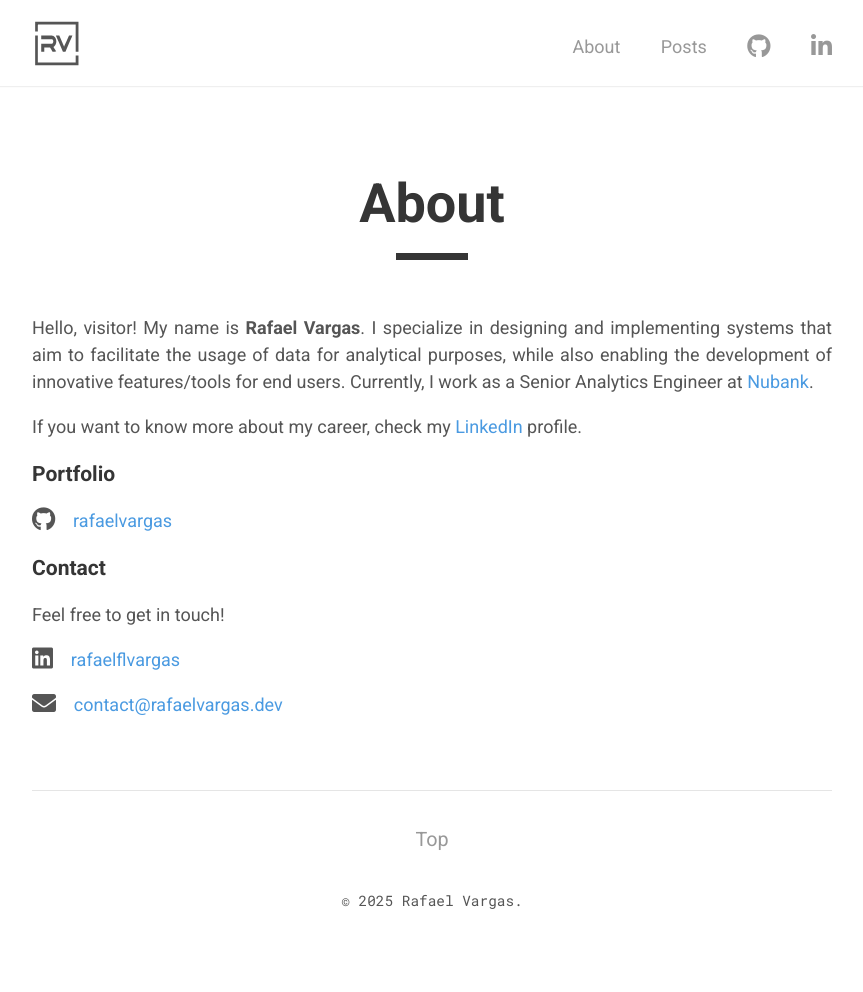
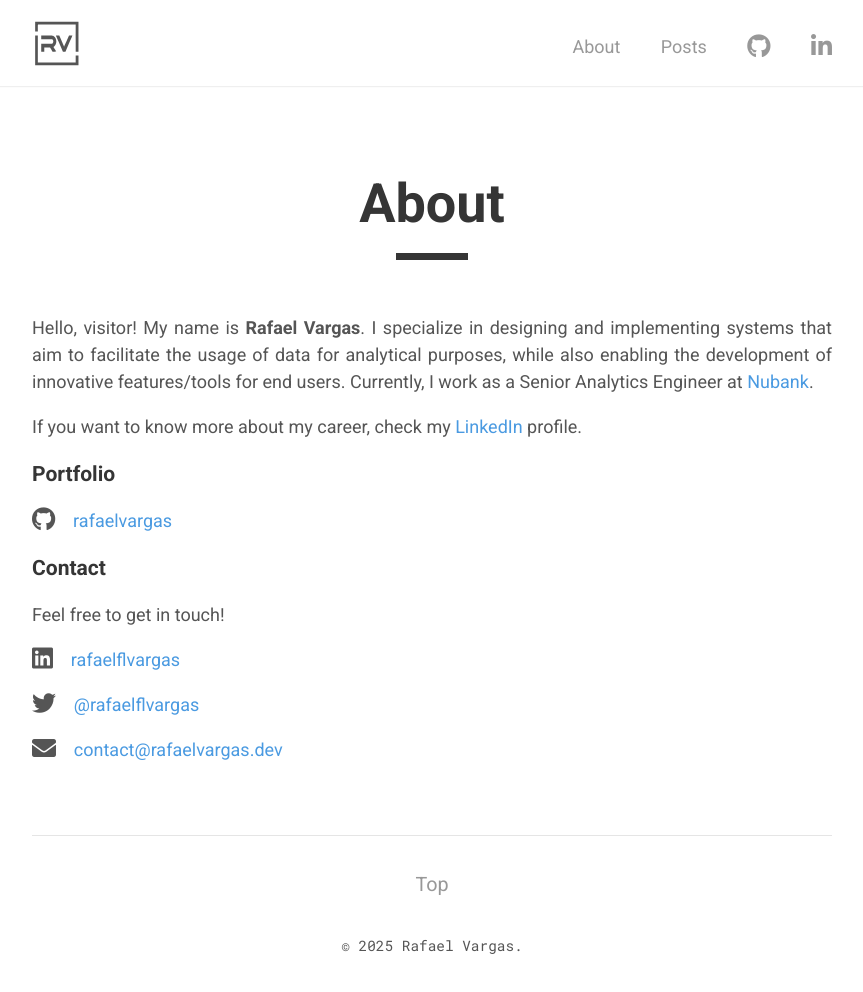
Before and after one commit to rafaelvargas/rafaelvargas.github.io, a Jekyll site: the page built from about.md, in a window 1280 px wide. Shown: the whole page, without its empty margins (208-1071 px from the left). Built offline with Jekyll 4.4.1, drawn with Linux system fonts in a browser that asks for light colours; nearby versions of some CDN libraries; before the commit the page ends 947 px from its top, so only the background shows below that.

Commit message:
Change some of the other configs

```diff
--- a/_config.yml
+++ b/_config.yml
@@ -1,6 +1,6 @@
 # Site settings
 title:          Rafael Vargas
-description:    "Some tech stuff."
+description:    "Notes on data engineering, analytics and software engineering."
 repository:     https://github.com/rafaelvargas/rafaelvargas.github.io/
 url:            https://rafaelvargas.dev
 baseurl:        ""
@@ -9,10 +9,11 @@
 # Author
 author:
   name:         Rafael Vargas
-  url:          https://inf.ufrgs.br/~rflvargas
+  url:          https://rafaelvargas.dev/about/
   email:        contact@rafaelvargas.dev
   github:       rafaelvargas
   linkedin:     rafaelflvargas
+  twitter:      rafaelflvargas
 
 # Build settings
 markdown:       kramdown
@@ -28,7 +29,16 @@
   - jekyll-remote-theme
   - jekyll-seo-tag
   - jekyll-sitemap
+  - jekyll-feed
 
 # Permalinks
-permalink:      /:year-:month-:day/:title
-paginate:       5
+permalink:      /:year/:month/:day/:title/
+
+# Pagination
+paginate: 5
+paginate_path: "page/:num/"
+
+
+feed:
+  path: feed.xml
+  limit: 15
--- a/about.md
+++ b/about.md
@@ -20,4 +20,6 @@
 
 <i class="fab fa-linkedin fa-lg"></i> &nbsp;&nbsp; [rafaelflvargas]({{ 'https://linkedin.com/in/' | append: site.author.linkedin }})
 
+<i class="fab fa-twitter fa-lg"></i> &nbsp;&nbsp; [@{{ site.author.twitter }}]({{ 'https://x.com/' | append: site.author.twitter }})
+
 <i class="fas fa-envelope fa-lg"></i> &nbsp;&nbsp; [contact@rafaelvargas.dev](mailto: contact@rafaelvargas.dev)
```
